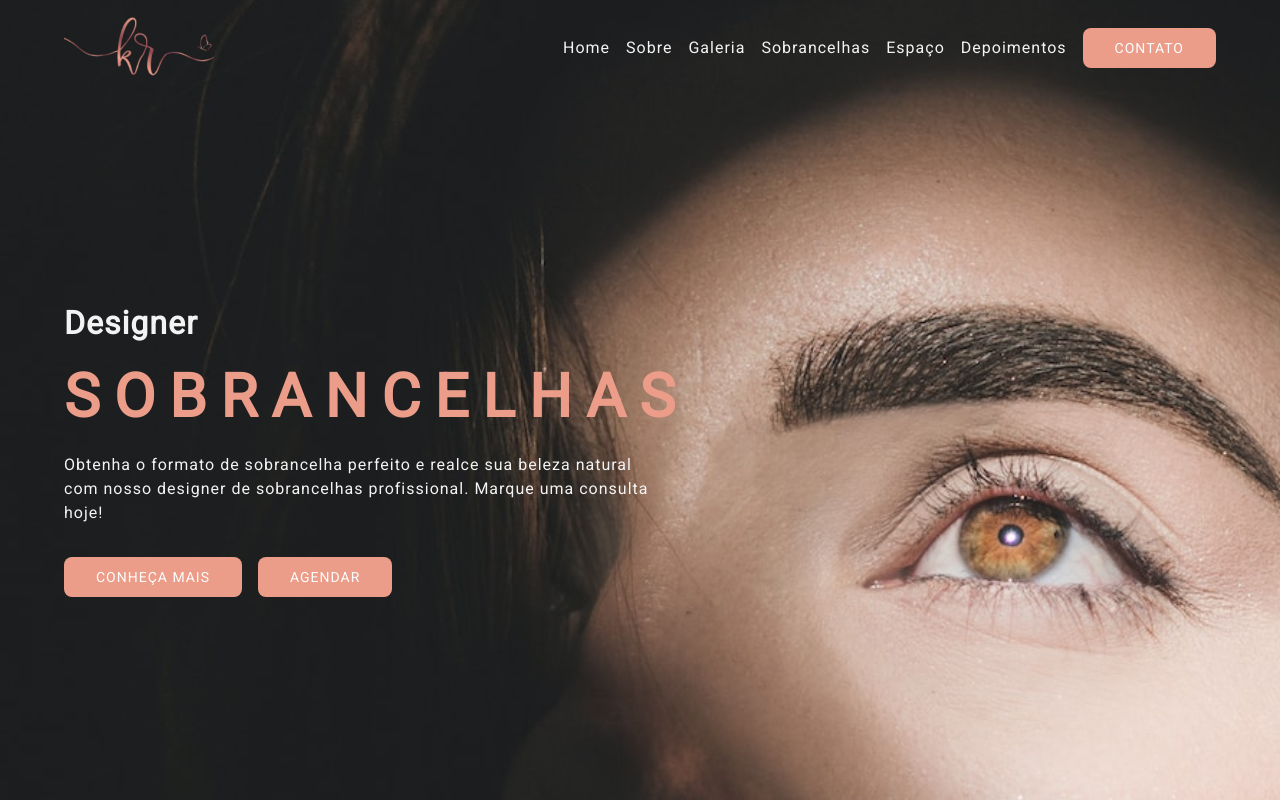
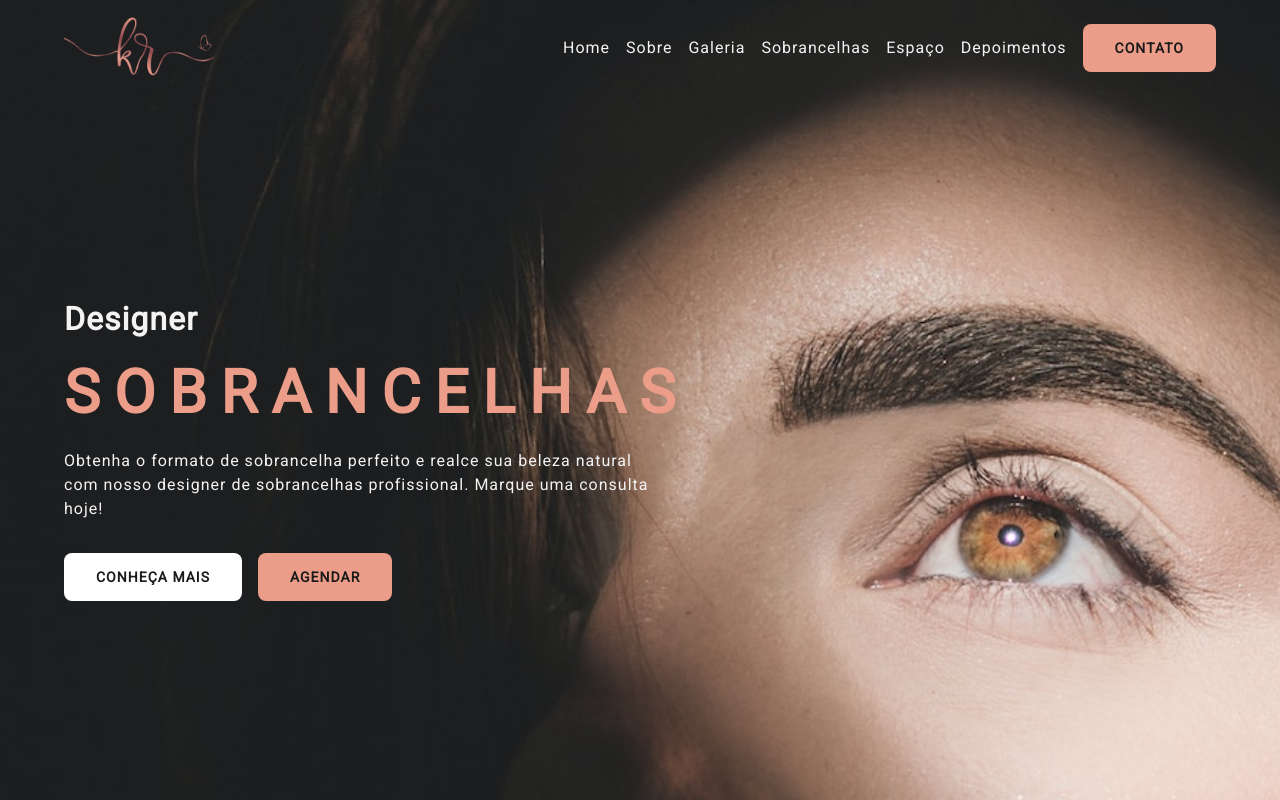
Before and after one commit to Du-devBR/lp-karenrodrigues, a Next.js app: page /galery in a window 1280 px wide. Shown: the top 800 px of the page. Built offline with nearby package versions, Linux system fonts and the light colour scheme.

Commit message:
fix: corrigido acessibilidade, adicioando aria-label e cores de contraste

```diff
--- a/src/components/footer.tsx
+++ b/src/components/footer.tsx
@@ -56,7 +56,7 @@ export default function Footer() {
               Siga nossas redes sociais
             </h2>
             <div className="flex items-center justify-between max-md:gap-4 ">
-              <a href="http://">
+              <a href="http://https://www.google.com.br/">
                 <Image
                   src={iconInstagram}
                   alt="logotipo instagram simboliando uma camera fotografica."
@@ -64,7 +64,7 @@ export default function Footer() {
                   height={40}
                 />
               </a>
-              <a href="http://">
+              <a href="http://https://www.google.com.br/">
                 <Image
                   src={iconWhatsapp}
                   alt="logotipo whatsapp circulo na cor verde e icone de telegone ao centro do circulo"
@@ -72,7 +72,7 @@ export default function Footer() {
                   height={40}
                 />
               </a>
-              <a href="http://">
+              <a href="http://https://www.google.com.br/">
                 <Image
                   src={iconFacebook}
                   alt="logotipo facebook circulo azul com a letra F ao centro do circulo"
@@ -85,6 +85,8 @@ export default function Footer() {
         </div>
         <Link
           href={"/#inicio"}
+          role="link"
+          aria-label="voltar ao inicio"
           className="w-[40px] h-[40px] bg-brand-800 self-end my-4 rounded-sm items-center justify-center flex duration-500 cursor-pointer hover:bg-brand-1000 hover:animate-pulse"
         >
           <span className="h-[20px] w-1 bg-gray-800 rotate-[30deg] m-[2px] rounded-sm"></span>
--- a/src/components/ui/button-contact.tsx
+++ b/src/components/ui/button-contact.tsx
@@ -13,7 +13,8 @@ export function ButtonContact({ data }: ButtonProps) {
     <a
       href={data.href}
       target="_blank"
-      className={`text-BUTTON-C0NTACT uppercase py-8 ${colorClass} w-[227px] text-center rounded-2xl text-gray-100 max-md:py-5`}
+      aria-label={data.text}
+      className={`text-BUTTON-C0NTACT uppercase py-8 ${colorClass} w-[227px] text-center rounded-2xl text-gray-1000 max-md:py-5`}
     >
       {data.text}
     </a>
--- a/src/components/ui/button-cta.tsx
+++ b/src/components/ui/button-cta.tsx
@@ -2,13 +2,20 @@ import Link from "next/link";
 
 interface ButtonCtaProps {
   data: Button;
+  styleColor?: string;
 }
 
-export default function ButtonCta({ data }: ButtonCtaProps) {
+export default function ButtonCta({ data, styleColor }: ButtonCtaProps) {
   return (
     <Link
       target={data.target}
-      className="text-14 font-medium text-gray-0 py-2 px-8 rounded-sm uppercase bg-brand-1000 duration-500 hover:bg-brand-800  max-md:text-10 max-md:py-3"
+      role="link"
+      aria-label={data.name}
+      className={`text-14 font-bold  py-3 px-8 rounded-sm uppercase ${
+        styleColor === "secundary"
+          ? "bg-white text-gray-1000 hover:bg-gray-100 hover:scale-105 hover:font-bold hover:shadow-2xl hover:shadow-gray-600 "
+          : "bg-brand-1000 text-gray-1000 hover:bg-brand-800 hover:scale-105 hover:font-bold hover:shadow-2xl hover:shadow-gray-600"
+      }  duration-500   max-md:text-12 `}
       href={data.href}
     >
       {data.name}
```
